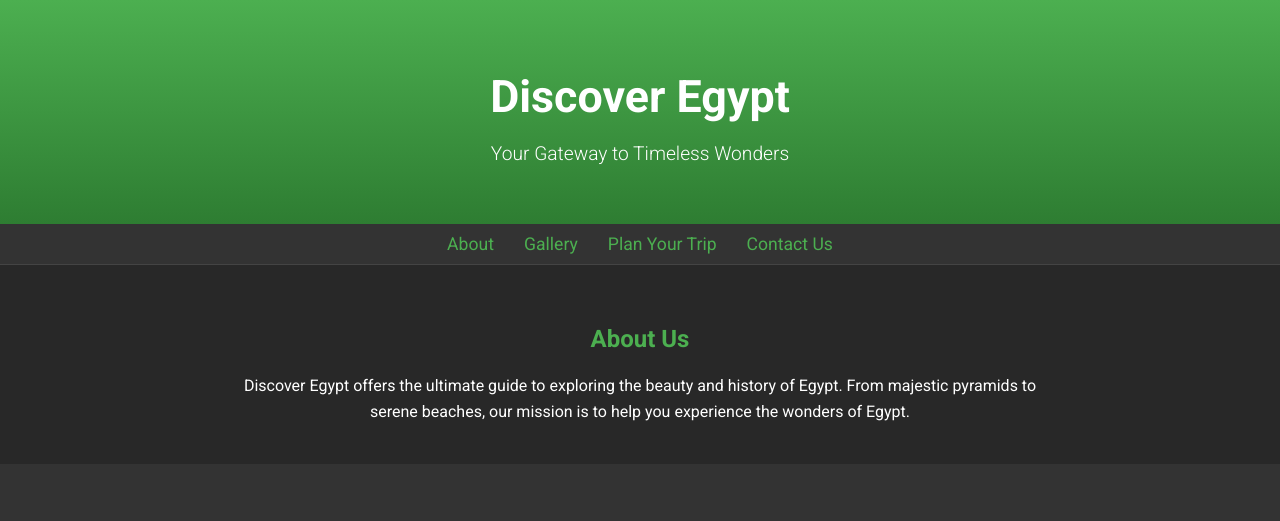
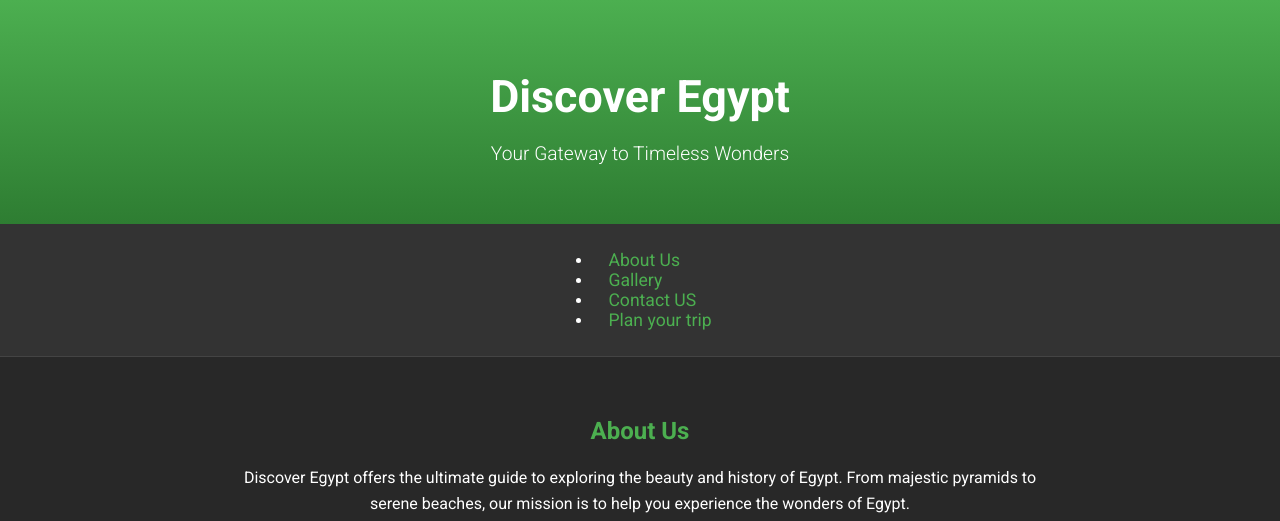
Before and after one commit to Bodda30/travel2now, a plain HTML site: page index.html in a window 1280 px wide. Shown: the top 521 px of the page. Drawn offline with Linux system fonts and the light colour scheme.

Commit message:
Update index.html

```diff
--- a/index.html
+++ b/index.html
@@ -187,12 +187,16 @@
         <p>Your Gateway to Timeless Wonders</p>
     </header>
 
-    <nav>
-        <a href="#about">About</a>
-        <a href="#gallery">Gallery</a>
-        <a href="#trip-form">Plan Your Trip</a>
-        <a href="#contact">Contact Us</a>
-    </nav>
+    <!-- Header -->
+<nav>
+  <ul>
+    <li><a href="#about us">About Us</a></li>
+    <li><a href="#gallery">Gallery</a></li>
+    <li><a href="#contact us">Contact US</a></li>
+    <li><a href="#plan your trip">Plan your trip</a></li>
+  </ul>
+</nav>
+
 
     <!-- About Section -->
     <section id="about">
@@ -261,6 +265,16 @@
             currentIndex = (currentIndex - 1 + 3) % 3;
             wrapper.style.transform = `translateX(-${currentIndex * 100}%)`;
         });
-    </script>
+   // Smooth Scroll Effect for anchor links
+document.querySelectorAll('a[href^="#"]').forEach(anchor => {
+  anchor.addEventListener('click', function (e) {
+    e.preventDefault();
+
+    document.querySelector(this.getAttribute('href')).scrollIntoView({
+      behavior: 'smooth'
+    });
+  });
+});
+  </script>
 </body>
 </html>
```
